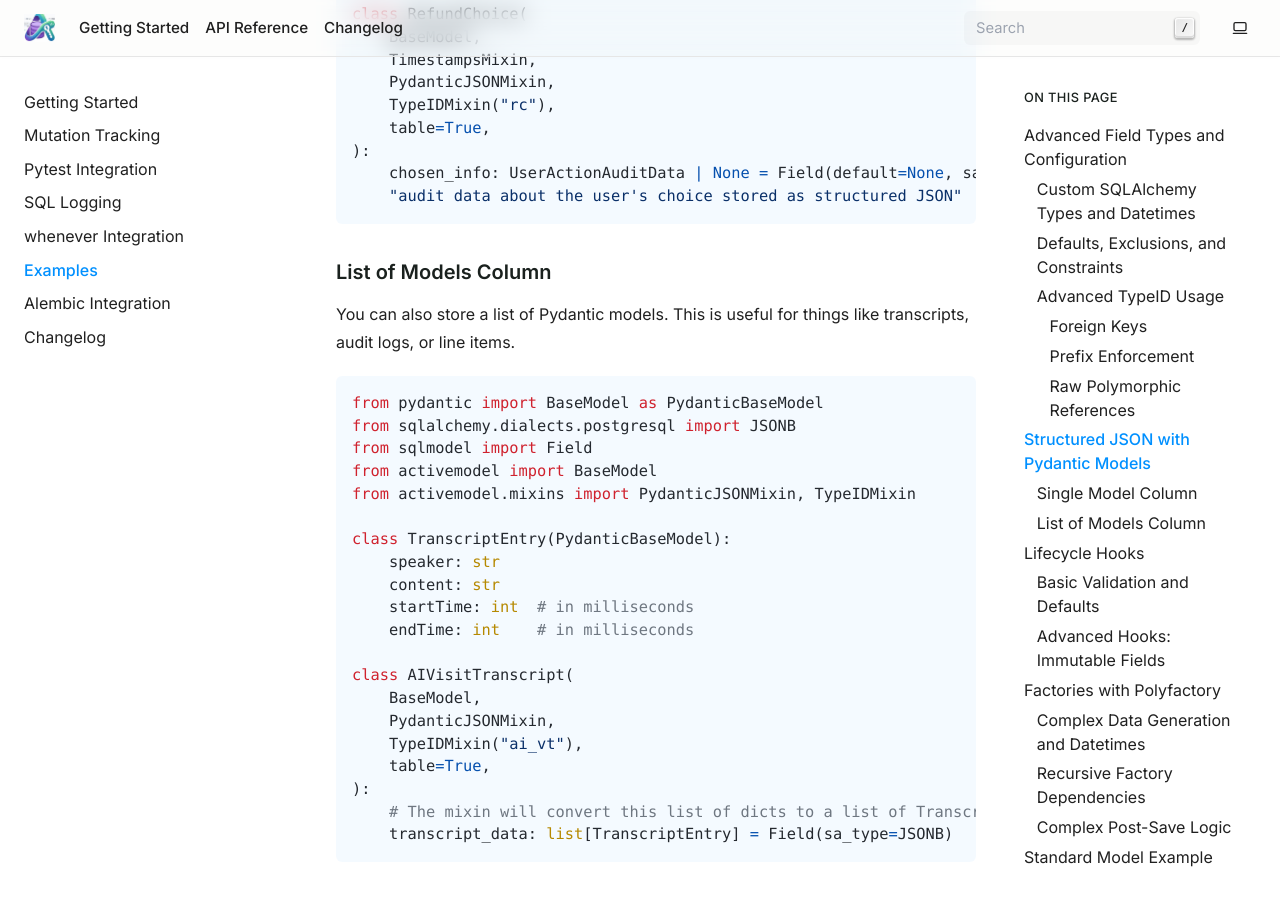
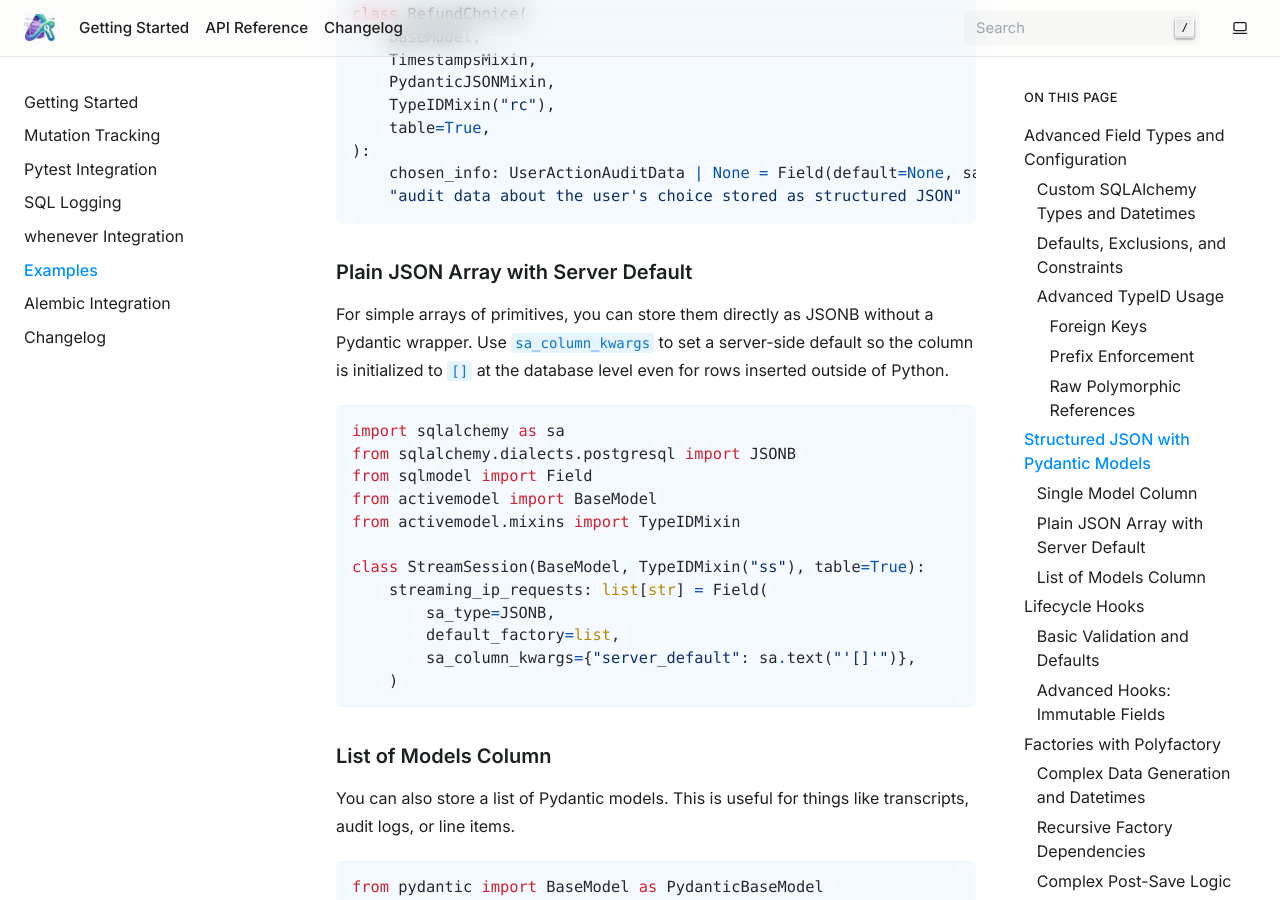
Before and after one commit to iloveitaly/activemodel, a Sphinx documentation site: the page built from docs/examples.md, in a window 1280 px wide and 900 px high, scrolled down 3370 px. Built offline with Sphinx 7.4.7, drawn with Linux system fonts in a browser that asks for light colours; pages that are not in the unit, such as notebooks, are missing from menus.

Commit message:
docs: add example for JSONB array with server-side default
Generated-by: aiautocommit

````diff
--- a/docs/examples.md
+++ b/docs/examples.md
@@ -134,6 +134,25 @@ class RefundChoice(
 ):
     chosen_info: UserActionAuditData | None = Field(default=None, sa_type=JSONB)
     "audit data about the user's choice stored as structured JSON"
+```
+
+### Plain JSON Array with Server Default
+
+For simple arrays of primitives, you can store them directly as JSONB without a Pydantic wrapper. Use `sa_column_kwargs` to set a server-side default so the column is initialized to `[]` at the database level even for rows inserted outside of Python.
+
+```python
+import sqlalchemy as sa
+from sqlalchemy.dialects.postgresql import JSONB
+from sqlmodel import Field
+from activemodel import BaseModel
+from activemodel.mixins import TypeIDMixin
+
+class StreamSession(BaseModel, TypeIDMixin("ss"), table=True):
+    streaming_ip_requests: list[str] = Field(
+        sa_type=JSONB,
+        default_factory=list,
+        sa_column_kwargs={"server_default": sa.text("'[]'")},
+    )
 ```
 
 ### List of Models Column
````
